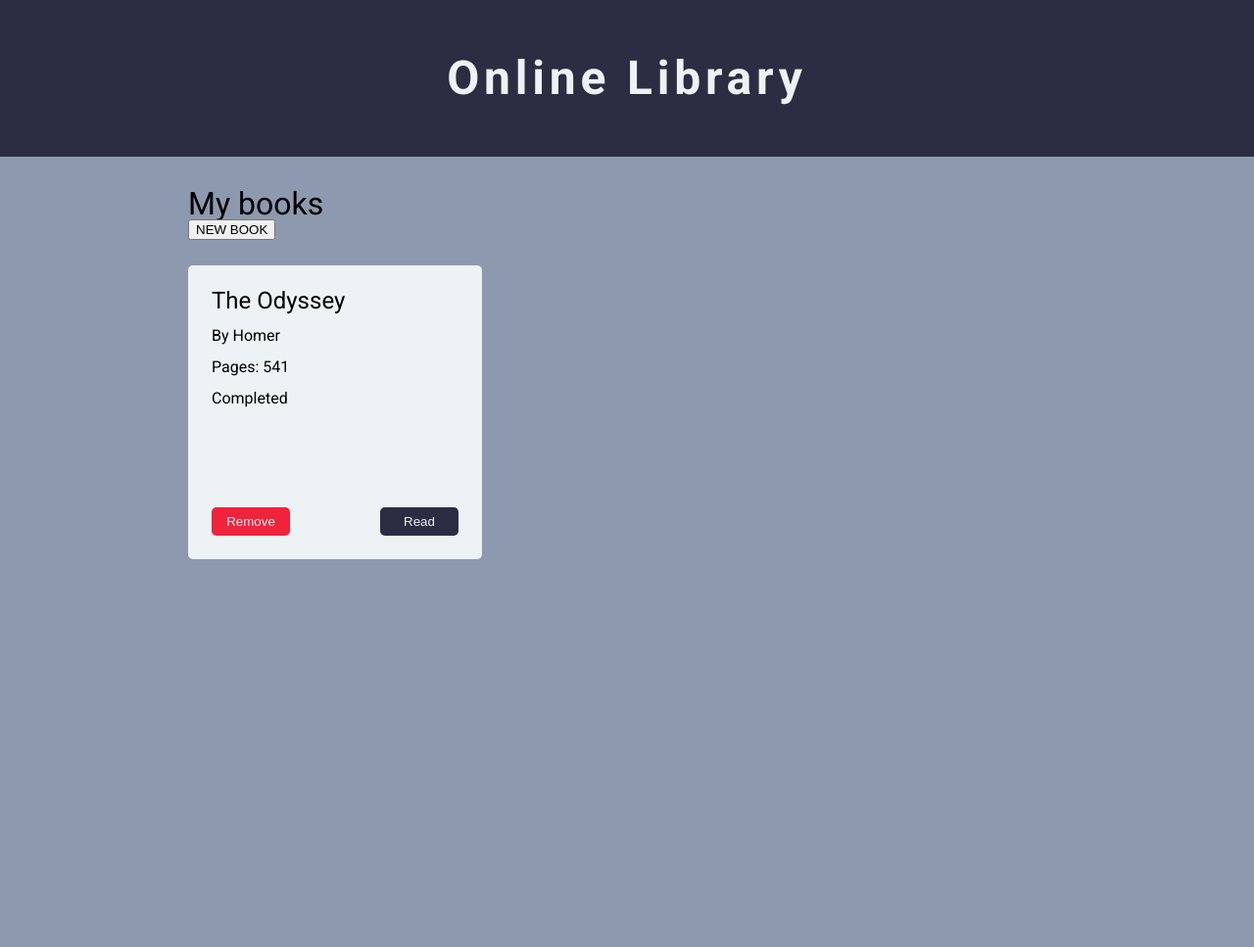
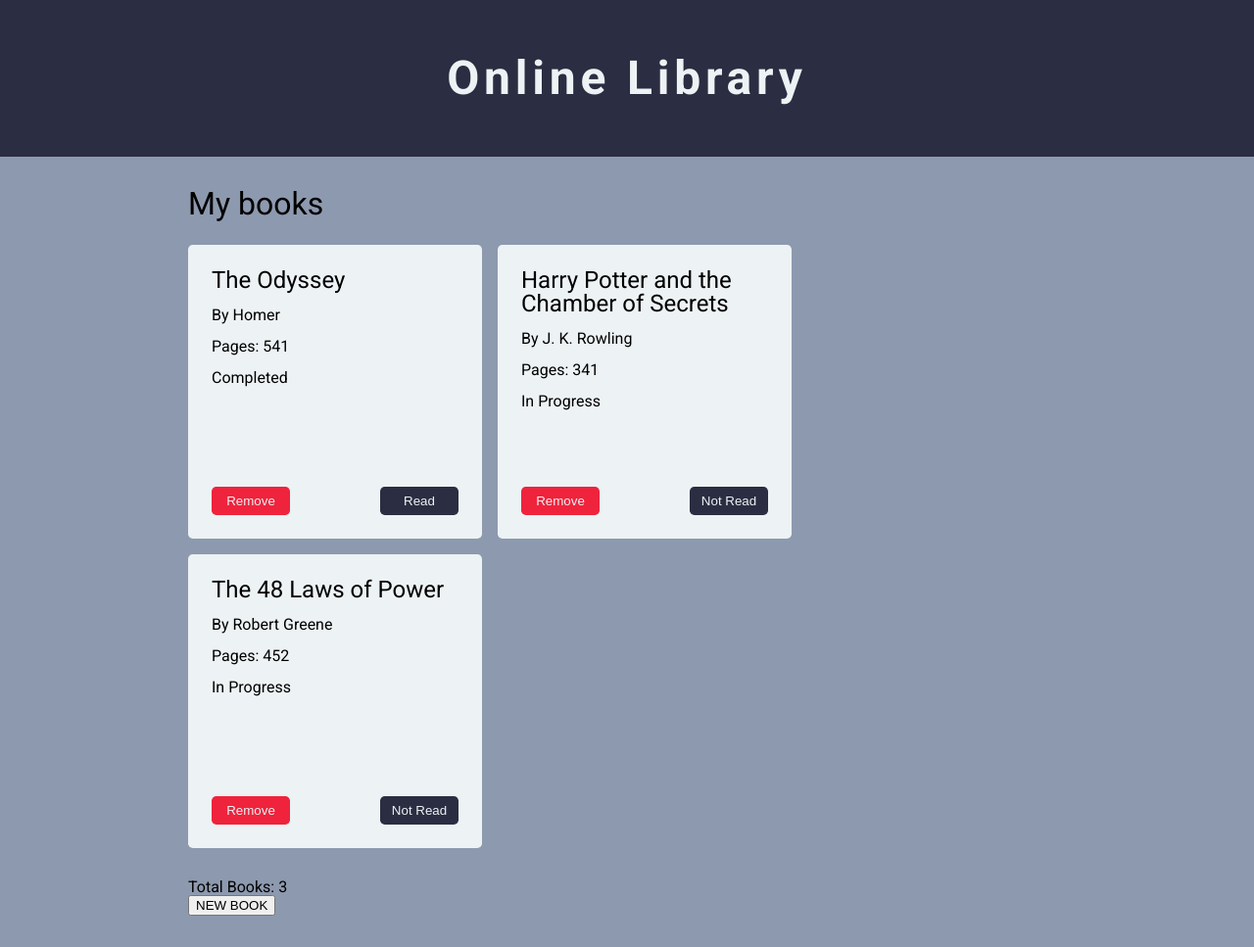
Before and after one commit to MahmoudTalass/library, a plain HTML site: page index.html in a window 1280 px wide. Shown: the whole page at 98% size. Before the commit the page ends 800 px from the top, so only its background shows below. Drawn offline with Linux system fonts and the light colour scheme.

Commit message:
Add new book btn and book count to one article el

```diff
--- a/index.html
+++ b/index.html
@@ -20,8 +20,12 @@
       </header>
       <main>
          <article class="books-display">
-            <div class="books-display-head">
             <h2 class="books-display-heading">My books</h2>
+
+            <article class="books-container" id="books-container"></article>
+         </article>
+         <article class="other-library-tools">
+            <p class="total-books">Total Books: <span id="total-books-num"></span></p>
             <button
                   type="button"
                   id="display-book-form"
@@ -29,10 +33,7 @@
                >
                   NEW BOOK
                </button>
-            </div>
-            <article class="books-container" id="books-container"></article>
          </article>
-         <article>
          <div class="form-modal" id="form-modal">
             <form class="add-book-form" id="add-book-form">
                <section class="book-info-inputs">
@@ -82,17 +83,12 @@
                   </p>
                </section>
                <section class="add-book-btn-section">
-                     <button
-                        class="add-book-btn"
-                        id="add-book-btn"
-                        type="submit"
-                     >
+                  <button class="add-book-btn" id="add-book-btn" type="submit">
                      Add book
                   </button>
                </section>
             </form>
          </div>
-         </article>
       </main>
       <script src="script.js"></script>
    </body>
```
Lines whose indentation alone changed are shown as unchanged.
